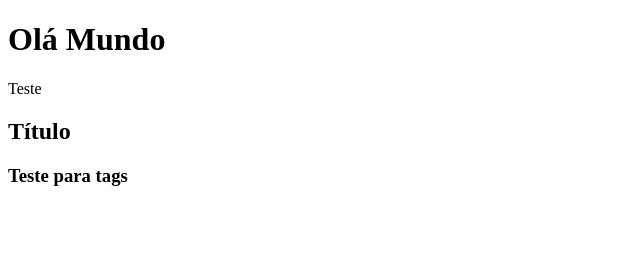
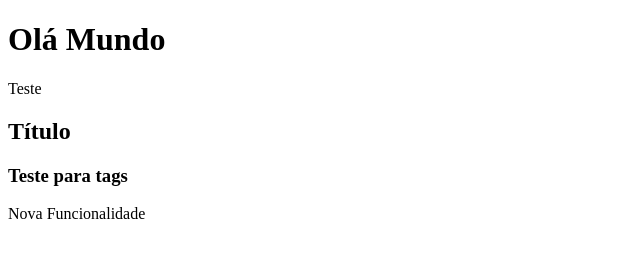
Before and after one commit to brunoCesarOliveira/curso_git_1, a plain HTML site: page 1_primeiro_repo/index.html in a window 1280 px wide. Shown: the whole page, without its empty margins (0-640 px from the left). Drawn offline with Linux system fonts and the light colour scheme.

Commit message:
nova funcioanlidade

```diff
--- a/1_primeiro_repo/index.html
+++ b/1_primeiro_repo/index.html
@@ -13,6 +13,7 @@
   <p>Teste</p>
   <h2>Título</h2>
   <h3>Teste para tags</h3>
+  <p>Nova Funcionalidade</p>
 </body>
 
 </html>
```
